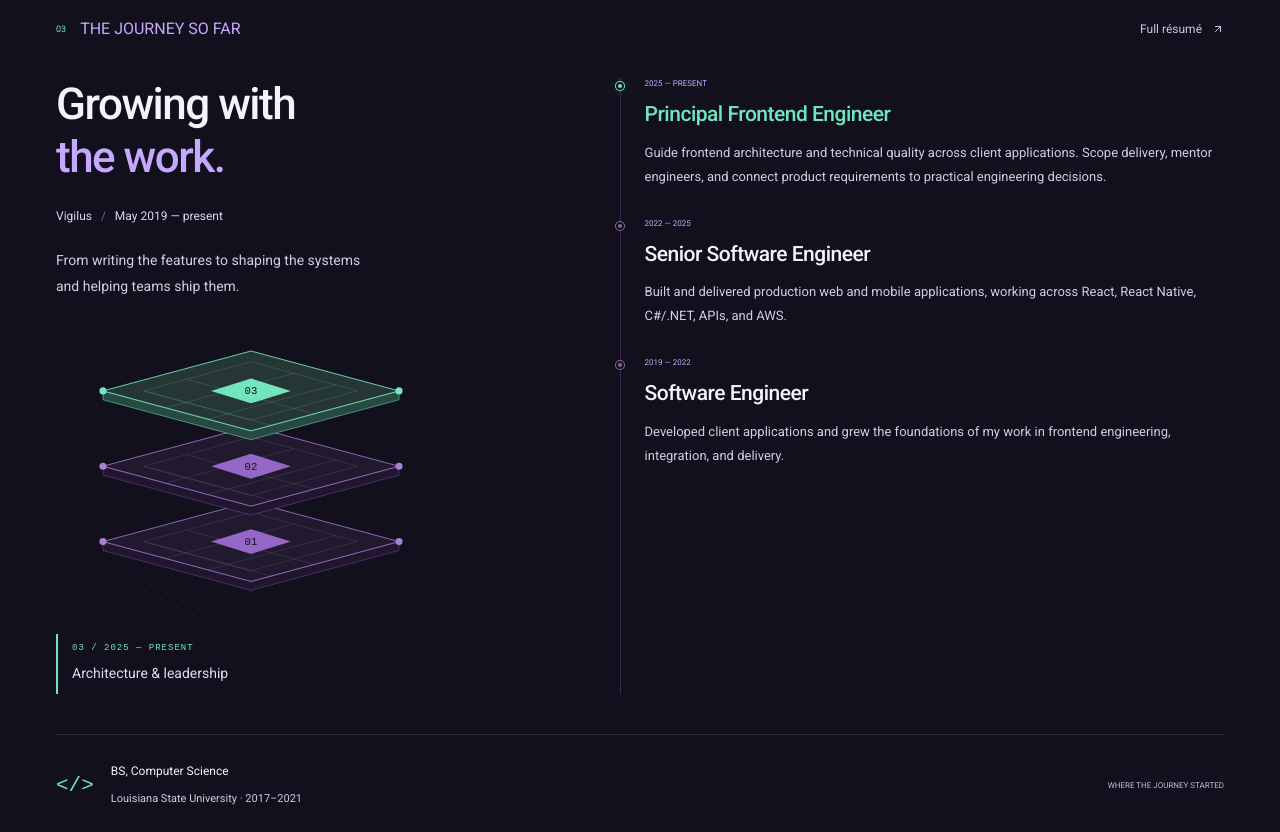
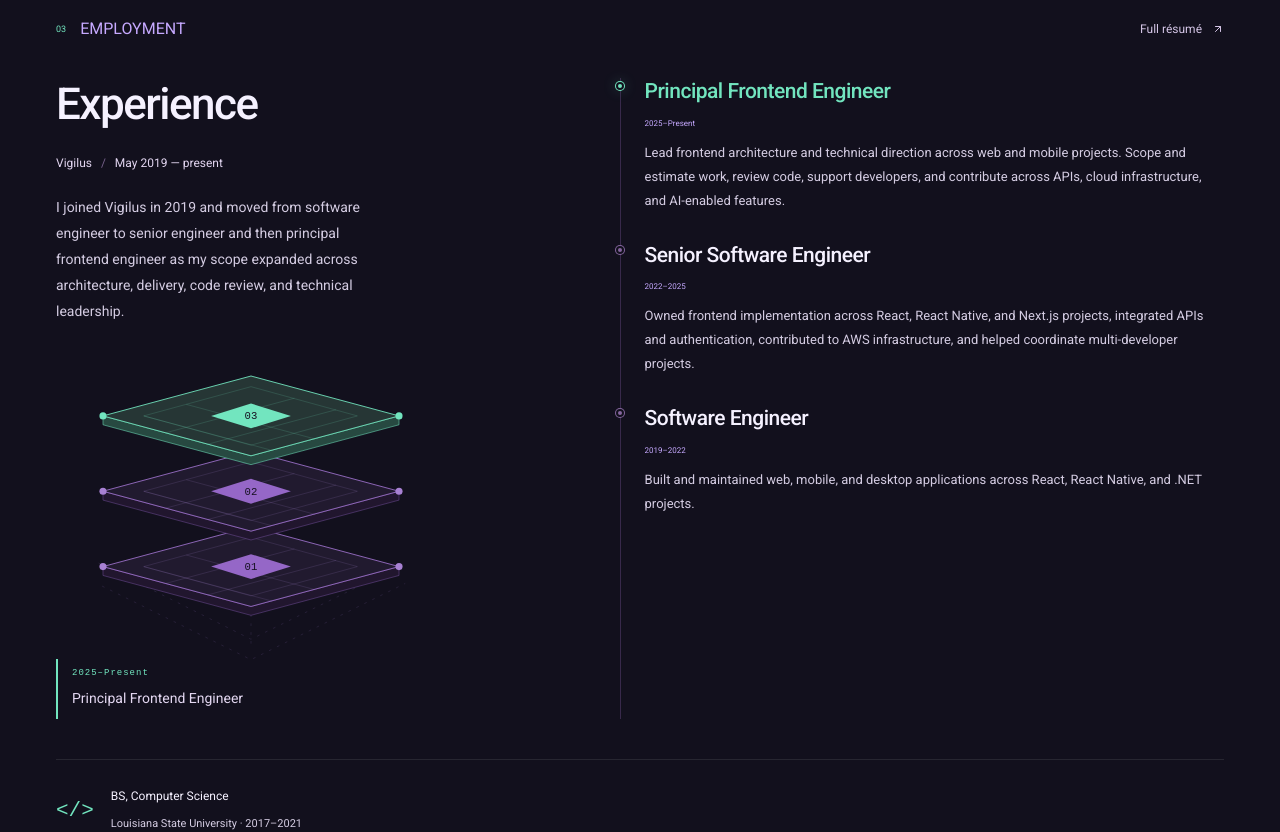
Before and after one commit to Datki11/portfolio-site, a Next.js app: page / in a window 1280 px wide. Shown: the part 3780-4612 px from the top of the page. Built offline with nearby package versions, Linux system fonts and the light colour scheme; a web font is replaced by a local one.

Commit message:
Use direct experience timeline copy and role labels

```diff
--- a/app/CareerJourney.tsx
+++ b/app/CareerJourney.tsx
@@ -3,24 +3,21 @@ import { useState } from "react";
 const roles = [
   {
     title: "Principal Frontend Engineer",
-    date: "2025 — PRESENT",
-    label: "Architecture & leadership",
+    date: "2025–Present",
     description:
-      "Guide frontend architecture and technical quality across client applications. Scope delivery, mentor engineers, and connect product requirements to practical engineering decisions.",
+      "Lead frontend architecture and technical direction across web and mobile projects. Scope and estimate work, review code, support developers, and contribute across APIs, cloud infrastructure, and AI-enabled features.",
   },
   {
     title: "Senior Software Engineer",
-    date: "2022 — 2025",
-    label: "Systems & delivery",
+    date: "2022–2025",
     description:
-      "Built and delivered production web and mobile applications, working across React, React Native, C#/.NET, APIs, and AWS.",
+      "Owned frontend implementation across React, React Native, and Next.js projects, integrated APIs and authentication, contributed to AWS infrastructure, and helped coordinate multi-developer projects.",
   },
   {
     title: "Software Engineer",
-    date: "2019 — 2022",
-    label: "Engineering foundations",
+    date: "2019–2022",
     description:
-      "Developed client applications and grew the foundations of my work in frontend engineering, integration, and delivery.",
+      "Built and maintained web, mobile, and desktop applications across React, React Native, and .NET projects.",
   },
 ];
 export default function CareerJourney() {
@@ -28,17 +25,14 @@ export default function CareerJourney() {
   return (
     <div className="experience-layout">
       <div className="experience-intro">
-        <h2 id="experience-title">
-          Growing with
-          <br />
-          <span className="lavender">the work.</span>
-        </h2>
+        <h2 id="experience-title">Experience</h2>
         <p>
           Vigilus <span>/</span> May 2019 — present
         </p>
         <p>
-          From writing the features to shaping the systems and helping teams
-          ship them.
+          I joined Vigilus in 2019 and moved from software engineer to senior
+          engineer and then principal frontend engineer as my scope expanded
+          across architecture, delivery, code review, and technical leadership.
         </p>
         <div
           className="career-blueprint"
@@ -118,10 +112,8 @@ export default function CareerJourney() {
             ))}
           </svg>
           <div className="blueprint-readout" aria-live="polite">
-            <span>
-              0{3 - active} / {roles[active].date}
-            </span>
-            <strong>{roles[active].label}</strong>
+            <span>{roles[active].date}</span>
+            <strong>{roles[active].title}</strong>
           </div>
         </div>
       </div>
@@ -132,7 +124,6 @@ export default function CareerJourney() {
             className={`timeline-item ${active === index ? "is-selected" : ""}`}
           >
             <span className="timeline-dot" />
-            <p className="timeline-date">{role.date}</p>
             <h3>
               <button
                 type="button"
@@ -144,6 +135,7 @@ export default function CareerJourney() {
                 {role.title}
               </button>
             </h3>
+            <p className="timeline-date">{role.date}</p>
             <p>{role.description}</p>
           </article>
         ))}
--- a/app/page.tsx
+++ b/app/page.tsx
@@ -683,7 +683,7 @@ export default function Home() {
         >
           <div className="section-heading">
             <p className="eyebrow">
-              <span className="section-number">03</span> THE JOURNEY SO FAR
+              <span className="section-number">03</span> EMPLOYMENT
             </p>
             <a
               className="text-link"
@@ -701,7 +701,6 @@ export default function Home() {
               <p>BS, Computer Science</p>
               <span>Louisiana State University · 2017–2021</span>
             </div>
-            <span className="education-caption">WHERE THE JOURNEY STARTED</span>
           </div>
         </section>
         <section
```
